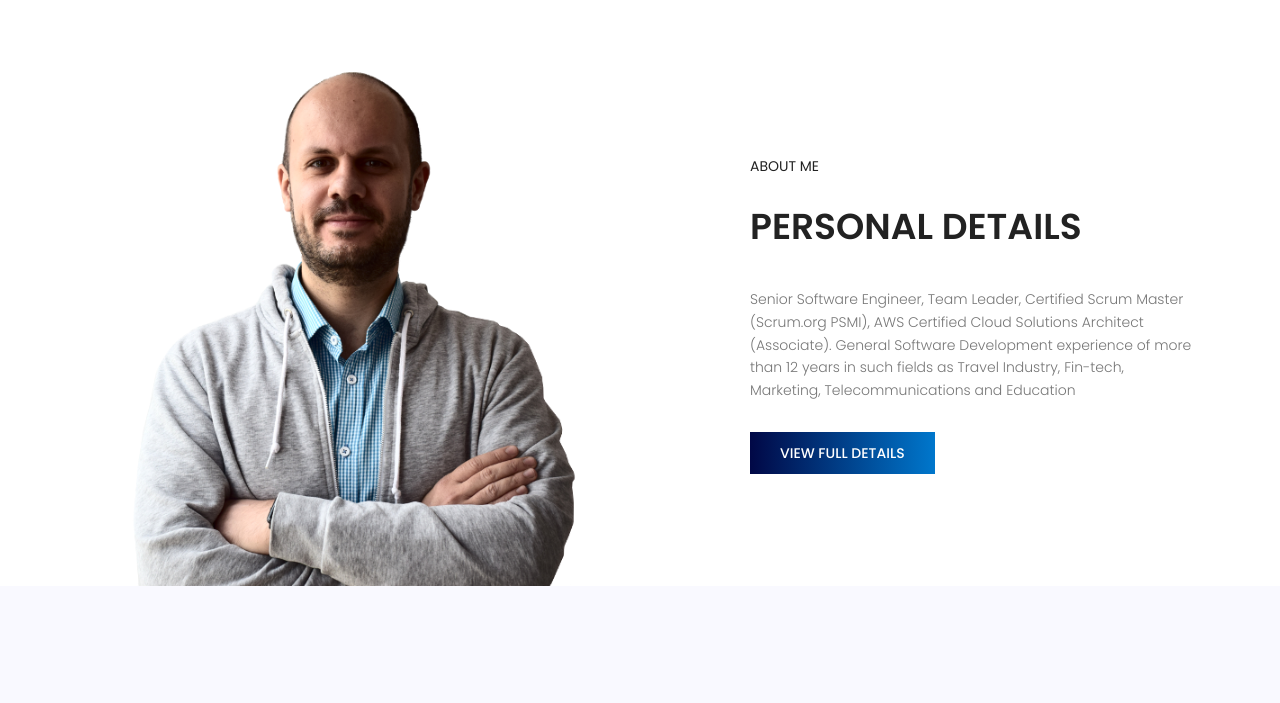
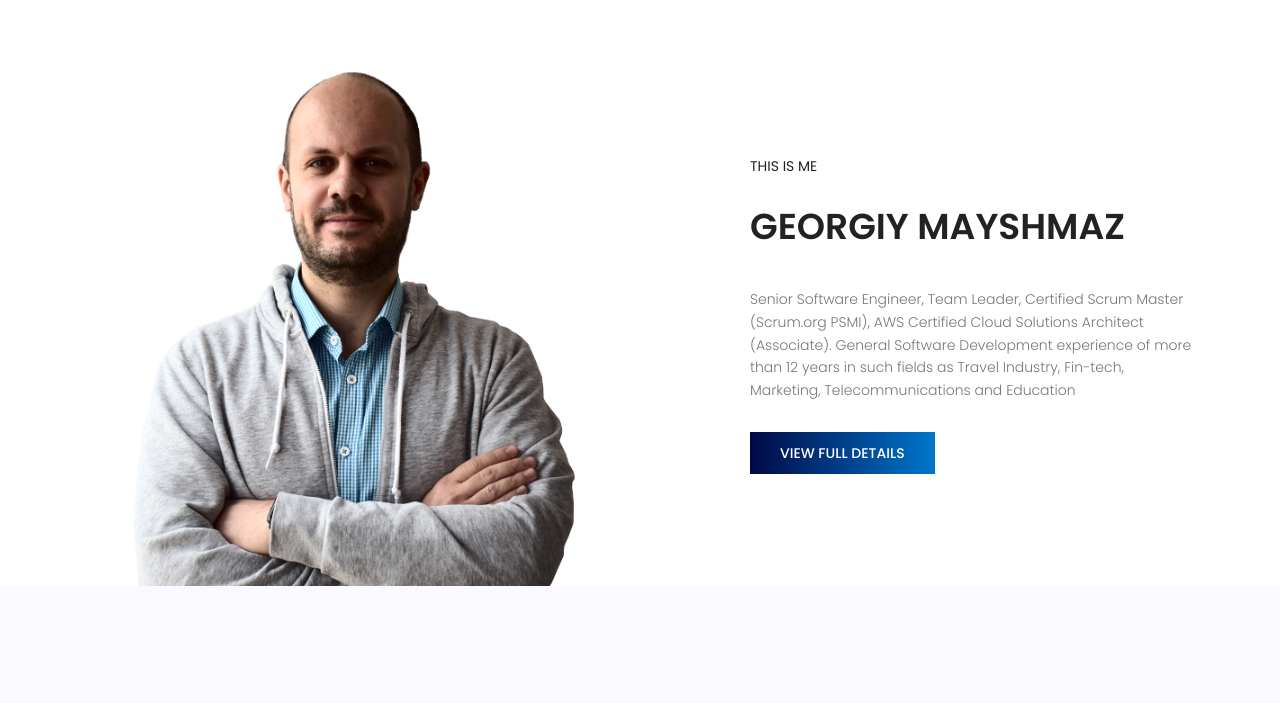
Before and after one commit to GiorgosDev/GiorgosDev.github.io, a plain HTML site: page index.html in a window 1280 px wide. Shown: the part 74-777 px from the top of the page. Drawn offline with nearby package versions, Linux system fonts and the light colour scheme; some packages are replaced by stand-ins of ours.

Commit message:
header for about section changed

```diff
--- a/index.html
+++ b/index.html
@@ -78,8 +78,8 @@
 							<img class="img-fluid" src="img/about-img.png" alt="">
 						</div>
 						<div class="col-lg-5 col-md-6 home-about-right">
-							<h6>About Me</h6>
-							<h1 class="text-uppercase">Personal Details</h1>
+							<h6>This is me</h6>
+							<h1 class="text-uppercase">Georgiy Mayshmaz</h1>
 							<p>
 								Senior Software Engineer, Team Leader, Certified Scrum Master (Scrum.org PSMI), AWS Certified Cloud Solutions Architect (Associate).  General Software Development experience of more than 12 years in such fields as Travel Industry, Fin-tech, Marketing, Telecommunications and Education
 							</p>
```
